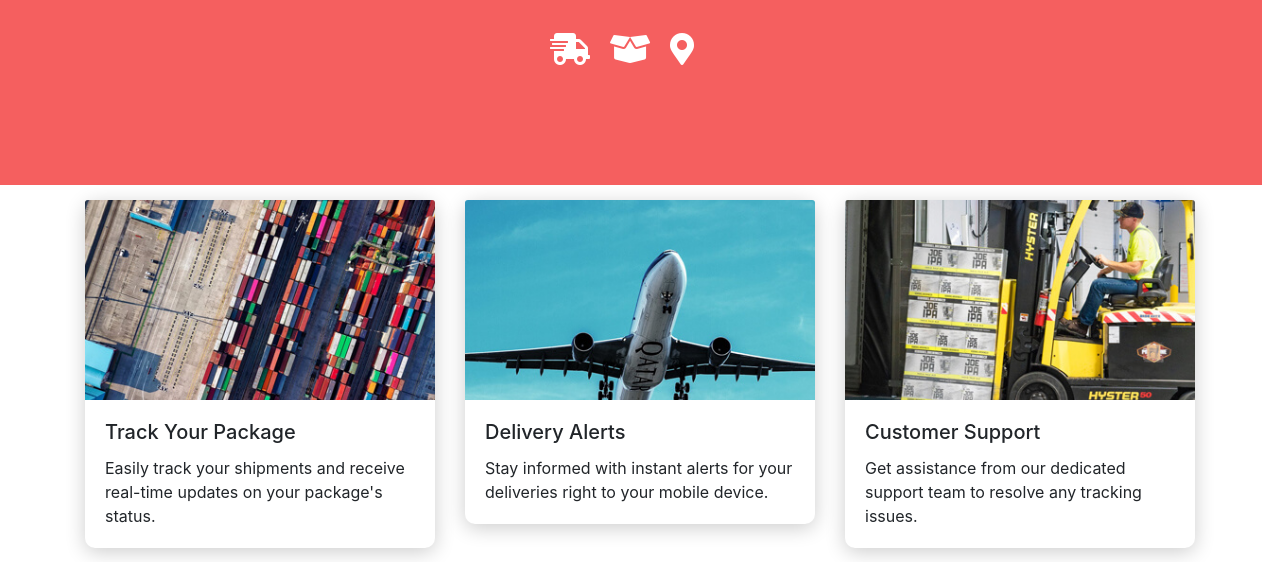
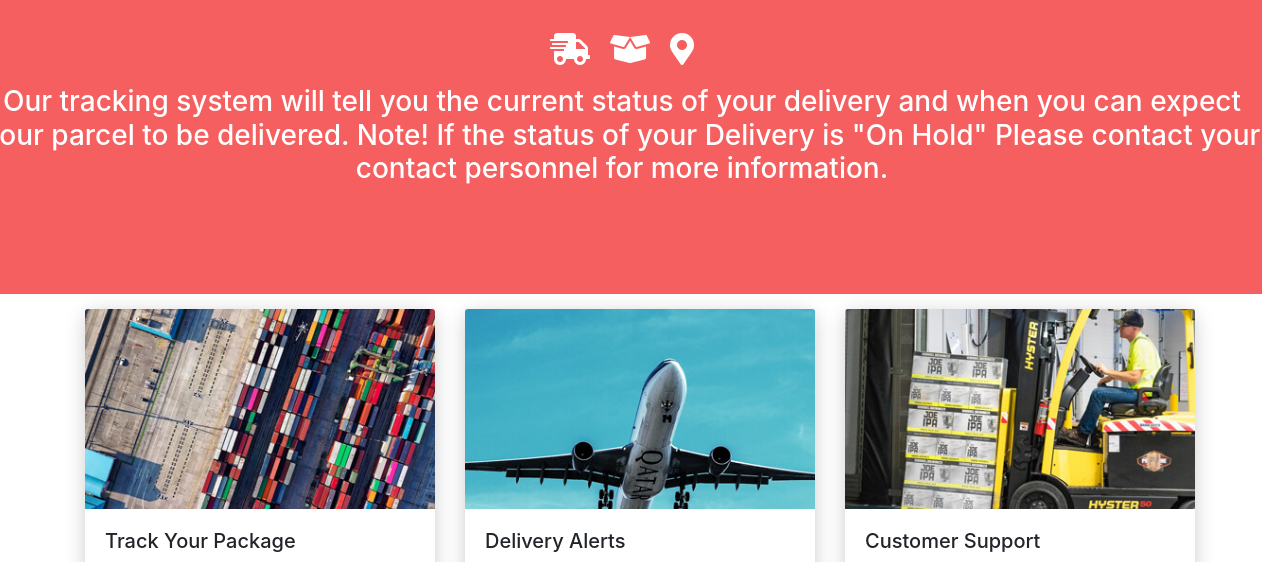
Before and after one commit to odogeorge98/track, a plain HTML site: page index.html in a window 1280 px wide. Shown: the part 184-746 px from the top of the page. Drawn offline with nearby package versions, Linux system fonts and the light colour scheme.

Commit message:
Initial commit

```diff
--- a/index.html
+++ b/index.html
@@ -52,7 +52,6 @@
                 <div class="input-group-append">
                     <button class="btn btn-light" type="button" id="trackButton">Track</button>
                 </div>
-
             </div>
         </form>
         <!-- Icons below the input field -->
@@ -61,7 +60,9 @@
             <i class="fas fa-box-open icon"></i>
             <i class="fas fa-map-marker-alt icon"></i>
         </div>
+        <H3>Our tracking system will tell you the current status of your delivery and when you can expect your parcel to be delivered. Note! If the status of your Delivery is "On Hold" Please contact your contact personnel for more information.</H3>
     </div>
+
 
       <!-- Modal for Receipt -->
     <div id="receiptModal" class="modal">
```
